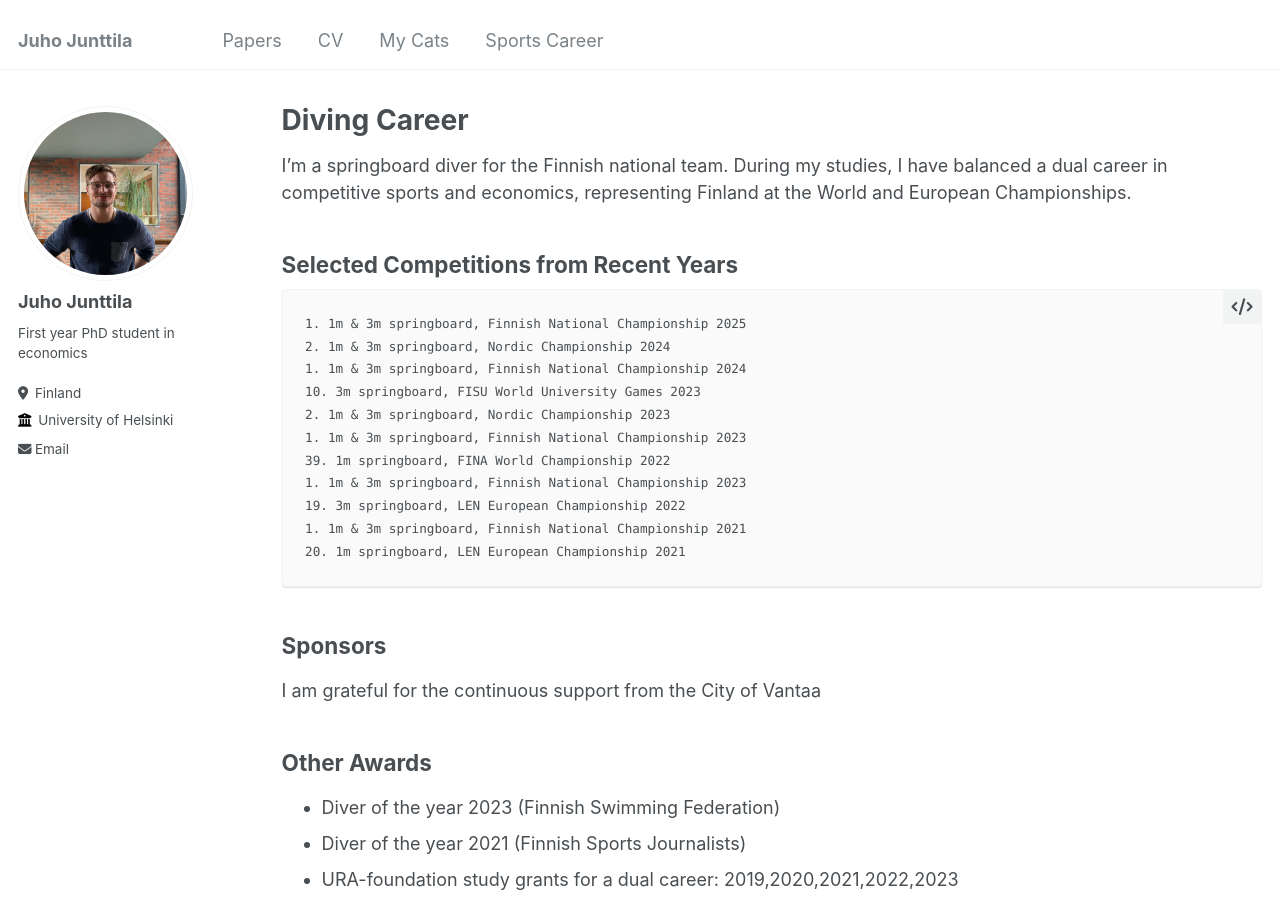
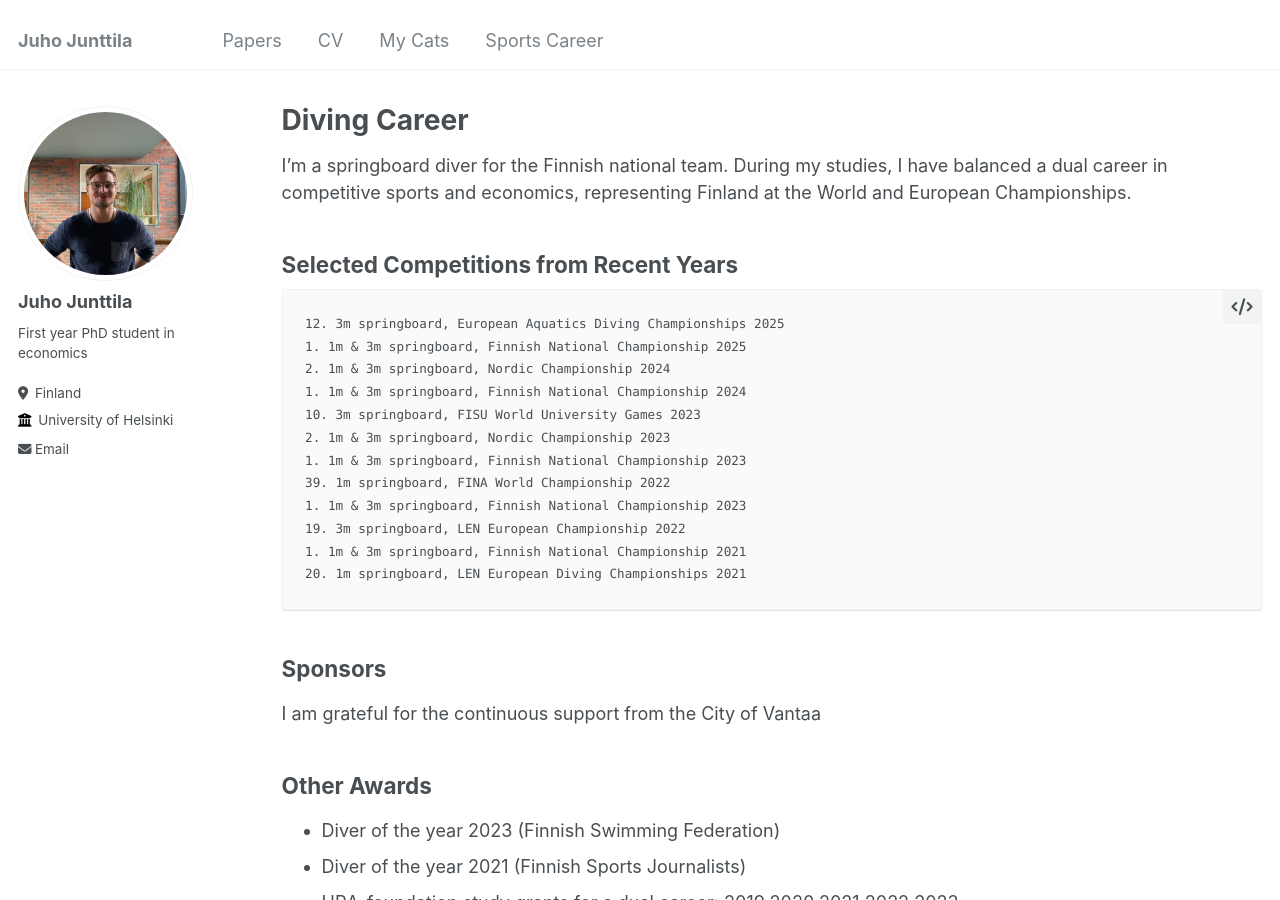
Before and after one commit to Juho-Junttila/Juho-Junttila.github.io, a Jekyll site: the page built from _pages/sports.md, in a window 1280 px wide and 900 px high. Built offline with Jekyll 4.4.1, drawn with Linux system fonts in a browser that asks for light colours.

Commit message:
Update sports.md

```diff
--- a/_pages/sports.md
+++ b/_pages/sports.md
@@ -15,6 +15,7 @@ I'm a springboard diver for the Finnish national team. During my studies, I have
 Selected Competitions from Recent Years
 ----
 ~~~
+12. 3m springboard, European Aquatics Diving Championships 2025
 1. 1m & 3m springboard, Finnish National Championship 2025
 2. 1m & 3m springboard, Nordic Championship 2024
 1. 1m & 3m springboard, Finnish National Championship 2024
@@ -25,7 +26,7 @@ Selected Competitions from Recent Years
 1. 1m & 3m springboard, Finnish National Championship 2023
 19. 3m springboard, LEN European Championship 2022
 1. 1m & 3m springboard, Finnish National Championship 2021
-20. 1m springboard, LEN European Championship 2021
+20. 1m springboard, LEN European Diving Championships 2021
 ~~~
 
 Sponsors
```
